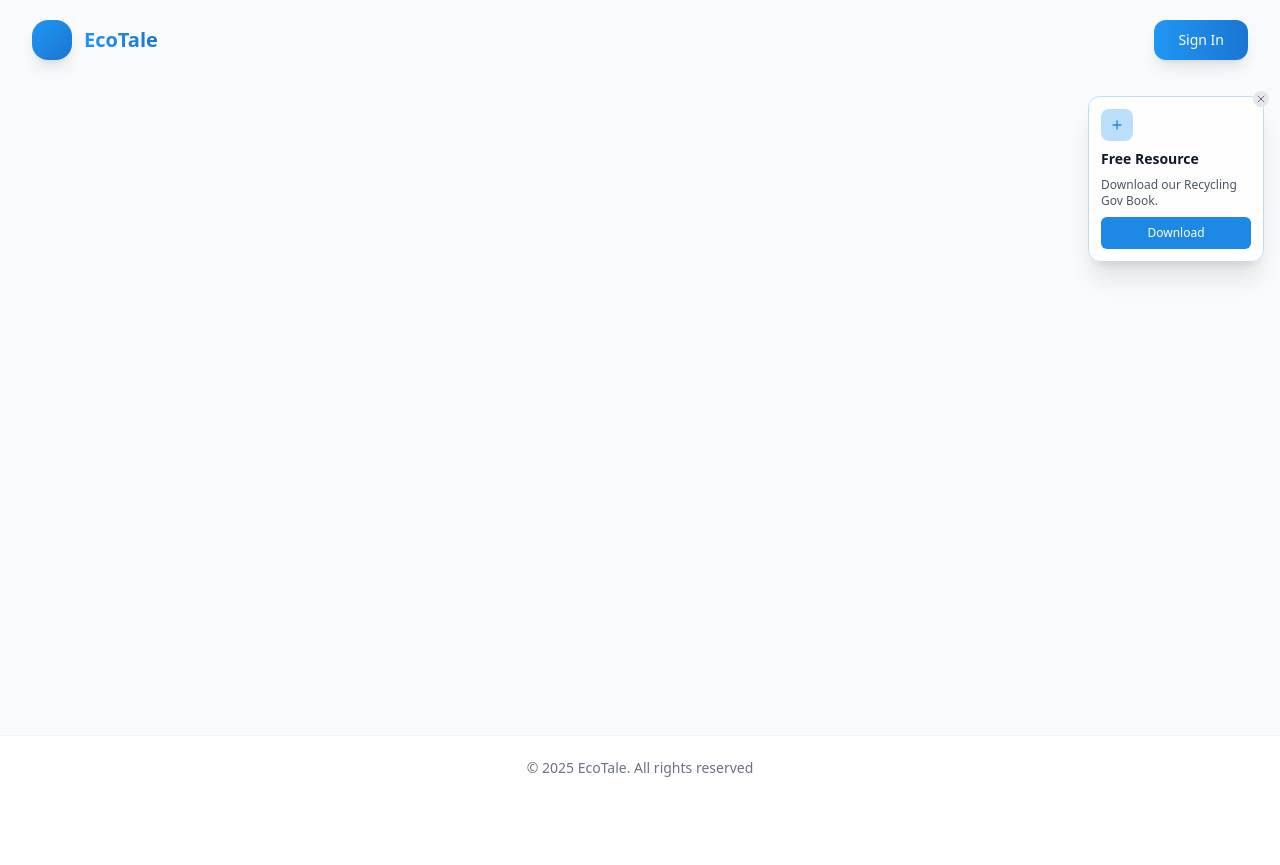
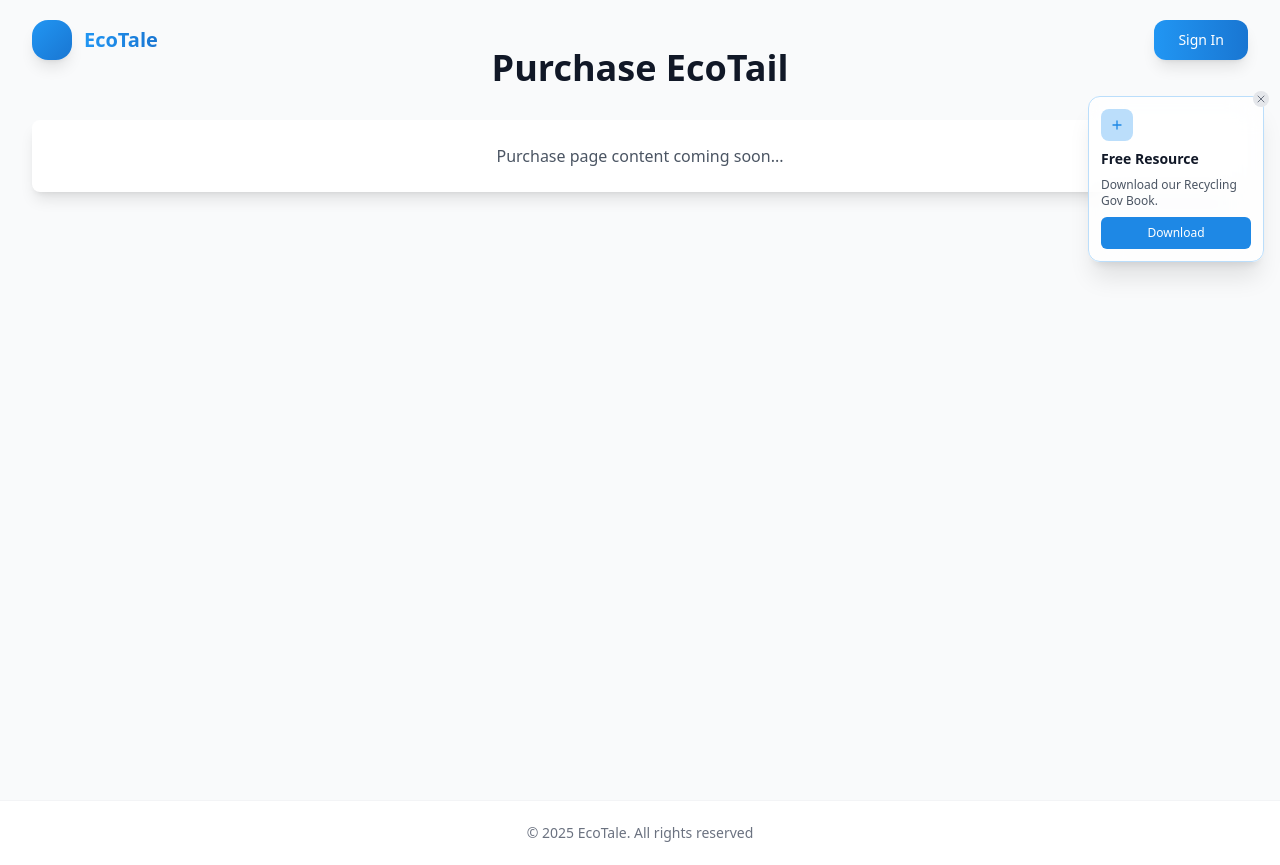
Before and after one commit to SagaSarge/EcoTail, a React (Vite) app: page /purchase in a window 1280 px wide. Before the commit the page ends 800 px from the top, so only its background shows below. Built offline with nearby package versions, Linux system fonts and the light colour scheme.

Commit message:
Add PurchasePage and update routing to support pre-order flow
- Introduced new PurchasePage component for handling product pre-orders
- Updated LandingHero "Pre Order V2" link to route to the new /purchase page
- Added new route for PurchasePage in the application's routing configuration

```diff
--- a/src/App.tsx
+++ b/src/App.tsx
@@ -22,6 +22,7 @@ import { ProductSection } from './components/sections/ProductSection';
 import { FAQSection } from './components/sections/FAQSection';
 import { BlogSection } from './components/sections/BlogSection';
 import { MobileAppLandingPage } from './components/pages/MobileAppLandingPage';
+import PurchasePage from './components/pages/PurchasePage';
 
 function useScrollAnimation() {
   const [scrollY, setScrollY] = useState(0);
@@ -132,7 +133,7 @@ function LandingHero() {
             </div>
 
             <Link
-              to="/contact"
+              to="/purchase"
               className="inline-block mt-4 text-primary-600 text-sm font-medium hover:text-primary-700 transition-colors duration-200 hover:underline"
             >
               Pre Order V2
@@ -182,6 +183,7 @@ function AppContent() {
           <Route path="/auth/signin" element={<SignInPage />} />
           <Route path="/auth/register" element={<RegisterPage />} />
           <Route path="/auth/loading" element={<LoadingPage />} />
+          <Route path="/purchase" element={<PurchasePage />} />
           <Route path="/" element={
             !user ? <LandingHero /> : <MobileAppLandingPage />
           } />
--- /dev/null
+++ b/src/components/pages/PurchasePage.tsx
@@ -0,0 +1,20 @@
+import React from 'react';
+
+const PurchasePage: React.FC = () => {
+  return (
+    <div className="min-h-screen py-12 px-4 sm:px-6 lg:px-8">
+      <div className="max-w-7xl mx-auto">
+        <h1 className="text-4xl font-bold text-gray-900 text-center mb-8">
+          Purchase EcoTail
+        </h1>
+        <div className="bg-white rounded-lg shadow-lg p-6">
+          <p className="text-gray-600 text-center">
+            Purchase page content coming soon...
+          </p>
+        </div>
+      </div>
+    </div>
+  );
+};
+
+export default PurchasePage;
```
